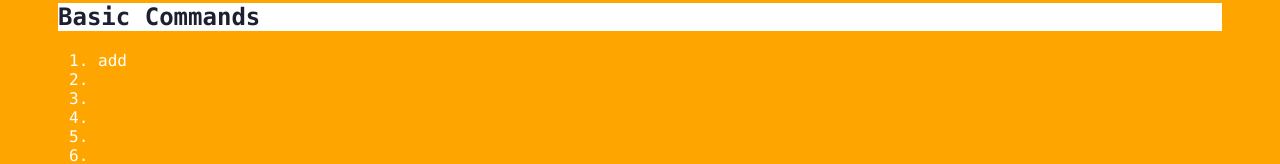
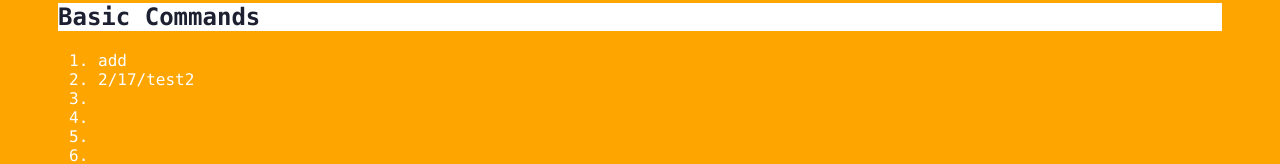
Before and after one commit to sanhuonb/git_learning, a plain HTML site: page index.html in a window 1280 px wide. Both pictures are taken after a click on the element "Basic Commands". Shown: the part 290-454 px from the top of the page. Drawn offline with Linux system fonts and the light colour scheme.

Commit message:
2/17/test changes

```diff
--- a/index.html
+++ b/index.html
@@ -30,7 +30,7 @@
             <div class="panel">
                 <ol>
                     <li>add</li>
-                    <li></li>
+                    <li>2/17/test2</li>
                     <li></li>
                     <li></li>
                     <li></li>
```
